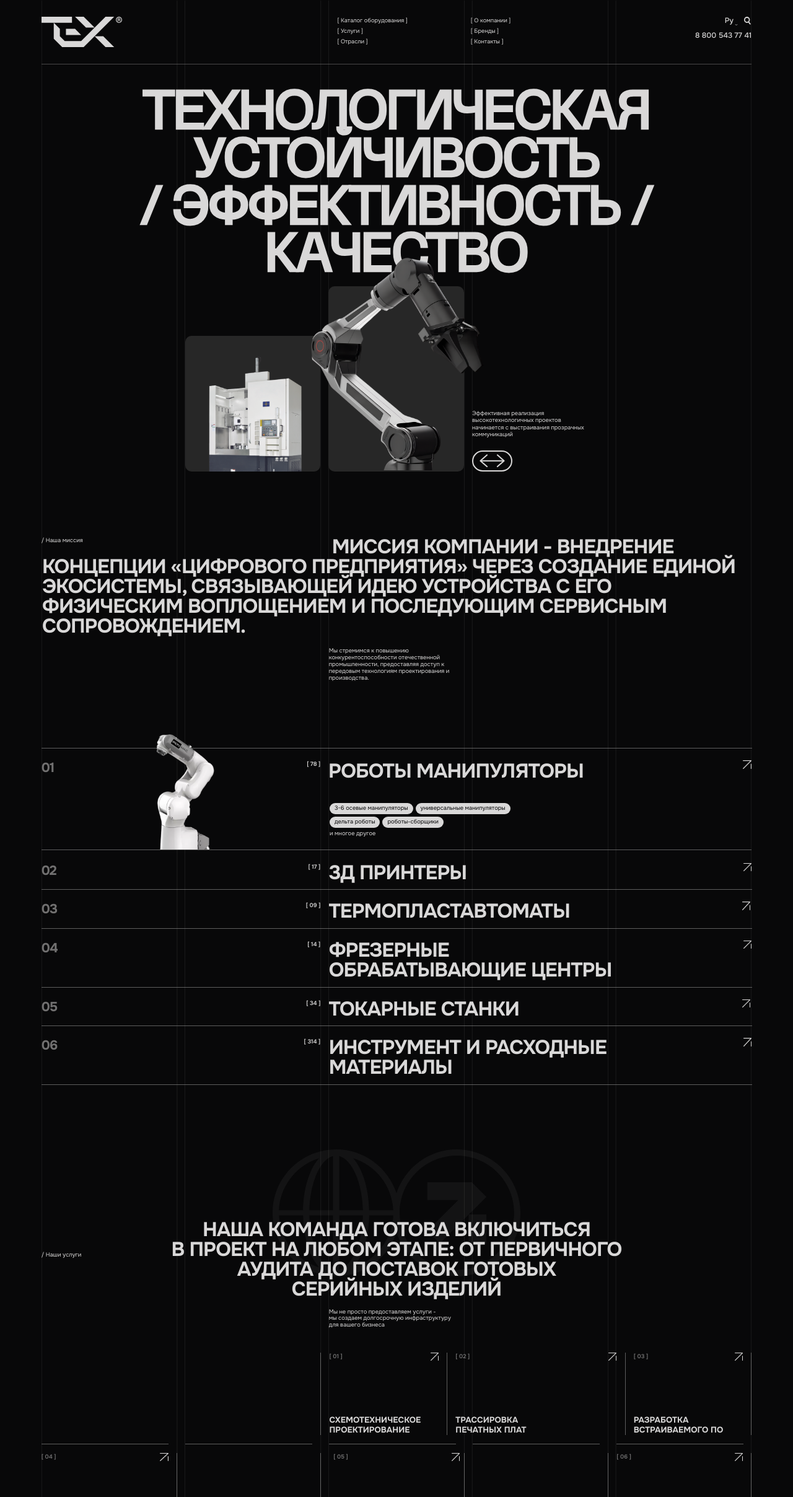
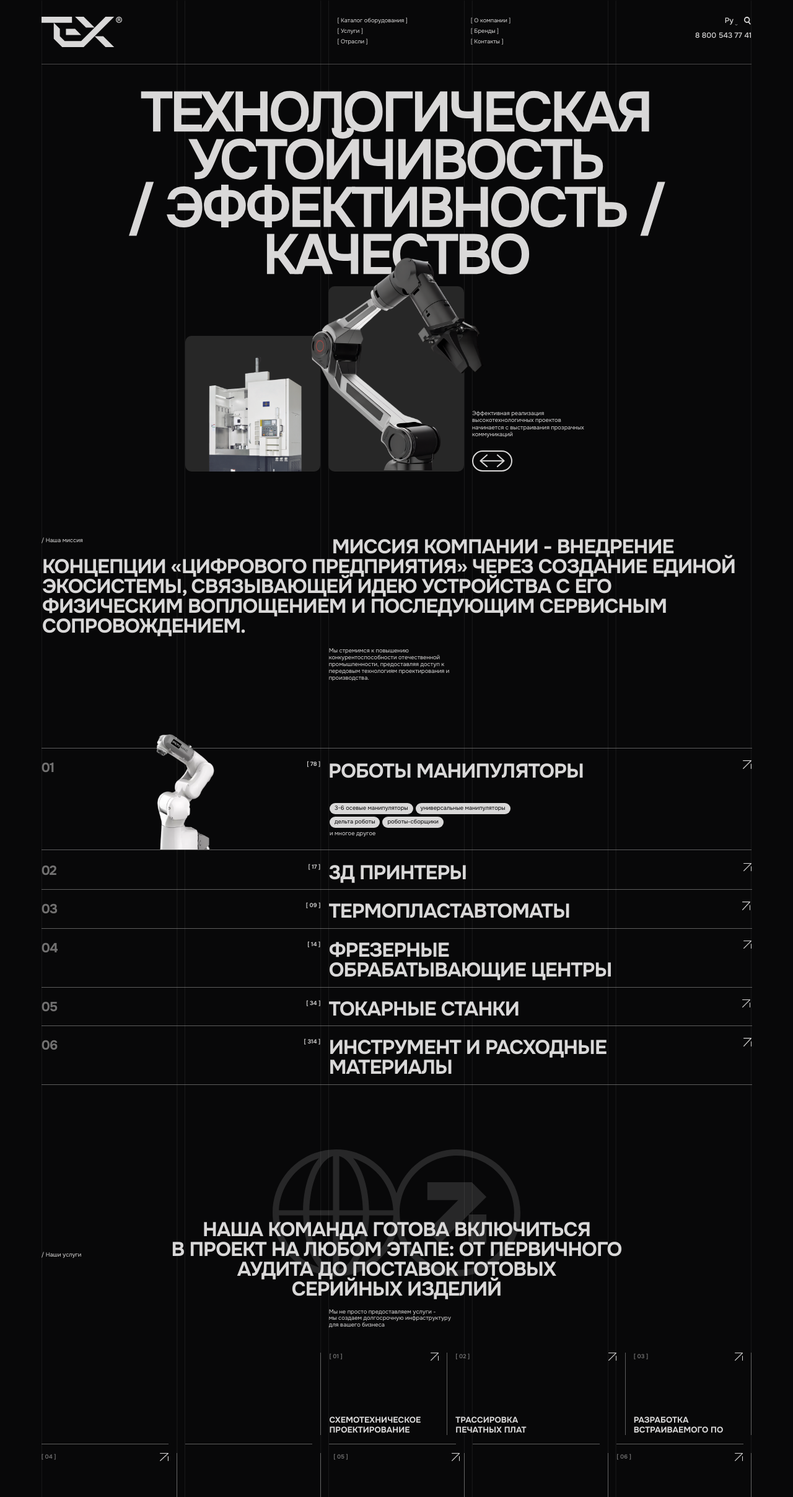
Before and after one commit to matilda081133-sketch/teh, a React (Vite) app: page / in a window 1280 px wide. Shown: the top 2416 px of the page at 62% size. Built offline with nearby package versions, Linux system fonts and the light colour scheme.

Commit message:
style: change hero font to Onest and increase services background brightness

```diff
--- a/src/components/FrameComponent111111.module.css
+++ b/src/components/FrameComponent111111.module.css
@@ -13,7 +13,7 @@
   text-align: center;
   font-size: 6.6667vw;
   color: var(--Grey);
-  font-family: var(--font-winter-sans-trial);
+  font-family: var(--font-onest);
 }
 .parent {
   width: var(--width-1720);
--- a/src/pages/Component1.module.css
+++ b/src/pages/Component1.module.css
@@ -66,7 +66,7 @@
   top: 145.0000vw;
   right: 29.1146vw;
   max-height: 100%;
-  opacity: 0.05;
+  opacity: 0.15;
   z-index: 0;
 }
 .frameGroup,
```
